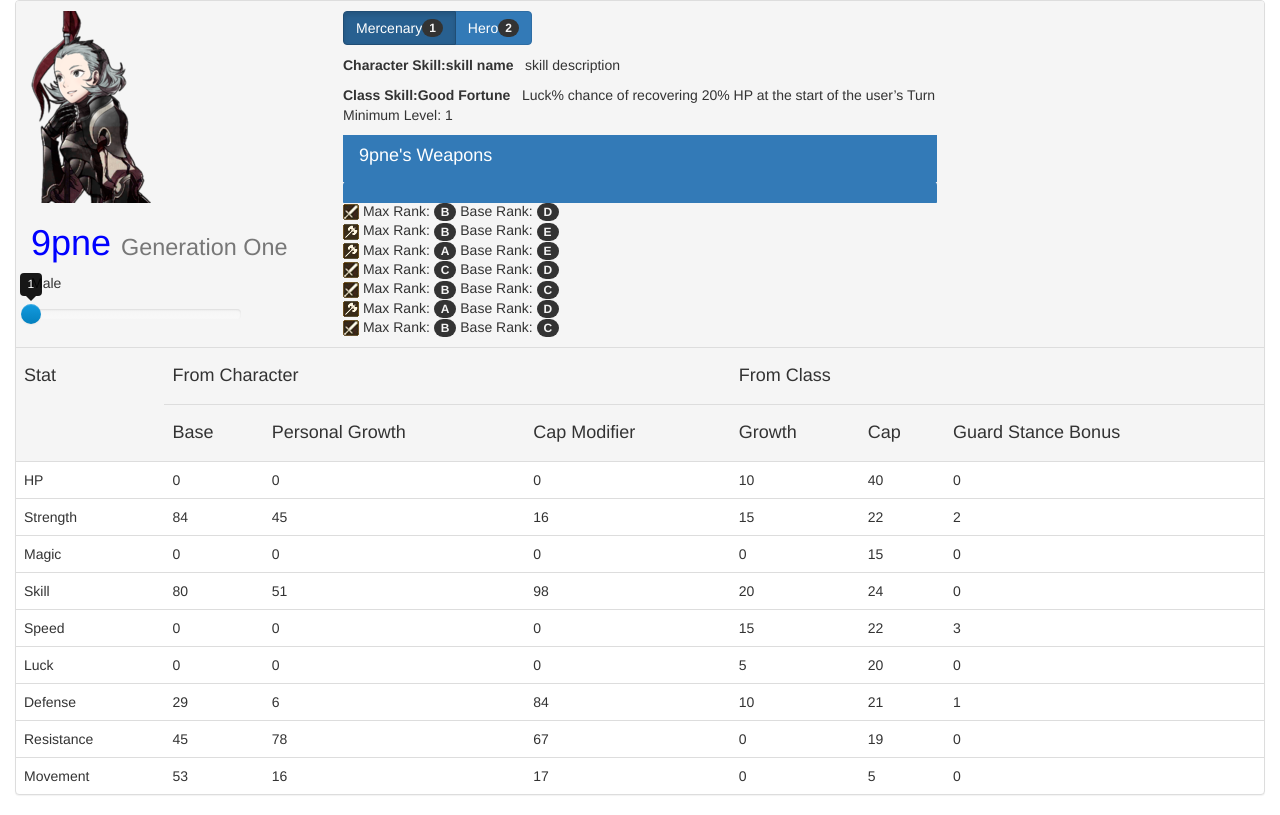
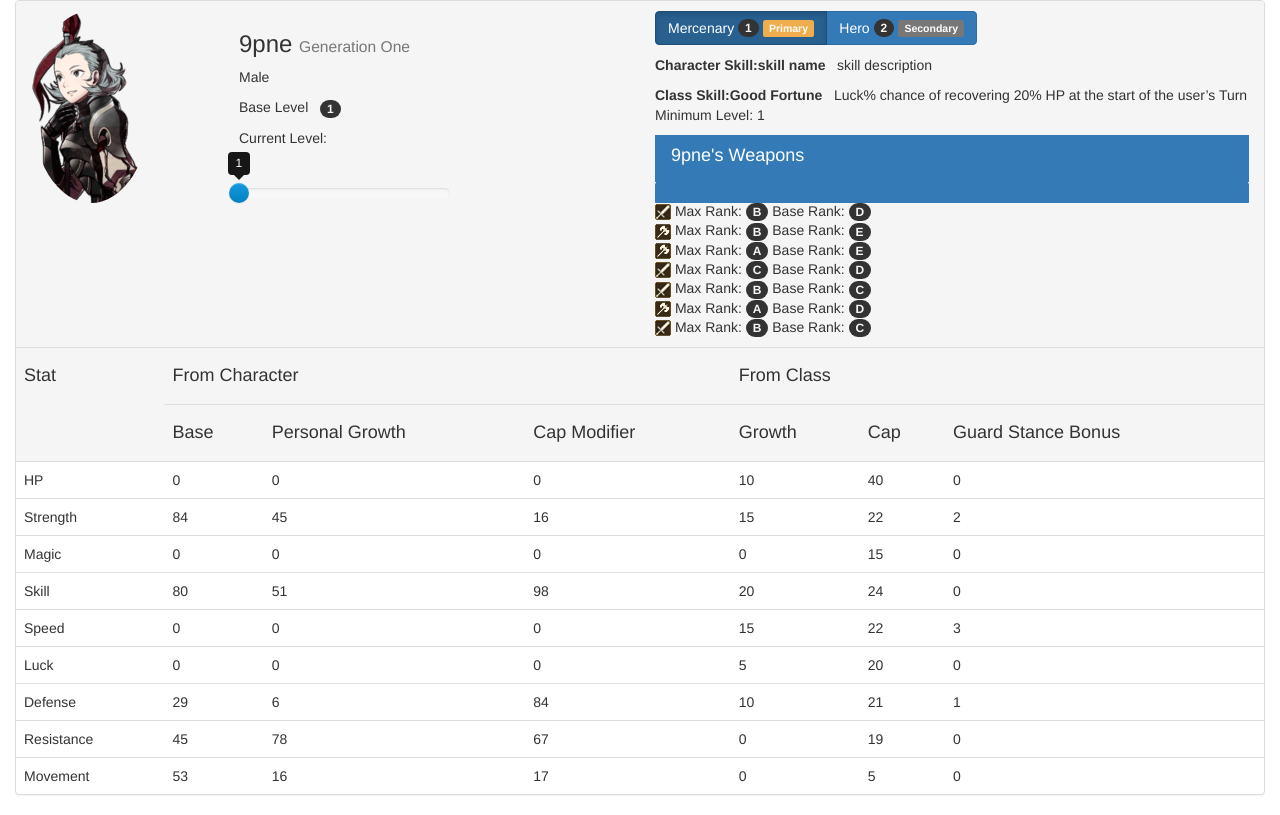
Before and after one commit to Electrode6/fecharsproj, a Django app: page /pyfeck/character/1/1/1/ in a window 1280 px wide. Run offline with Django 3.2, Linux system fonts and the light colour scheme; data comes from the database, SQL or seed files in the repository; some libraries are stand-ins or nearby versions.

Commit message:
somehow working very buggy but good for the moment

```diff
--- a/pyfeck/static/pyfeck/css/style.css
+++ b/pyfeck/static/pyfeck/css/style.css
@@ -1 +1,3 @@
-h1 {color: #0000ff}
+.deep-space{
+    padding-bottom: 24px;
+}
--- a/pyfeck/static/pyfeck/js/character.js
+++ b/pyfeck/static/pyfeck/js/character.js
@@ -1,10 +1,6 @@
 /**
  * Created by octo on 23-May-16.
  */
-
-$(document).on('change', 'input:radio[id^="op_"]', function (event) {
-    window.location.replace(event.target.value);
-})
 
 $(document).ready(function (){
     $("#ex8").slider({
@@ -12,5 +8,3 @@ $(document).ready(function (){
     });
 
 });
-
-// var slider = new Slider(document.getElementById('ex8'));
--- /dev/null
+++ b/pyfeck/static/pyfeck/js/pyfeck.js
@@ -0,0 +1,27 @@
+/**
+ * Created by octo on 25-May-16.
+ */
+
+function isInModal(curElement,modalId){
+    do{
+        curElement=curElement.parentElement;
+        if(curElement==null)
+            return false;
+        if(curElement.id==modalId) {
+            return true;
+        }
+    } while(curElement!=null)
+    return false;
+}
+
+function navigateToUrl(characterUrl, currentElement, parentModalId){
+        if(!isInModal(currentElement,parentModalId)) {
+        window.location.replace(characterUrl);
+    }
+    else{
+        id="#"+parentModalId;
+        $.get( characterUrl, function( data ) {
+            $( id ).html( data );
+        });
+    }
+}
--- a/pyfeck/templates/pyfeck/base.html
+++ b/pyfeck/templates/pyfeck/base.html
@@ -8,6 +8,7 @@
     <script src="{% static 'jquery/modernizr-2.8.3-respond-1.4.2.min.js' %}"></script>
     <script src="{% static 'jquery/jquery-1.11.2.min.js' %}"></script>
     <script src="{% static 'bootstrap-3.3.6-dist/js/bootstrap.min.js'%}"></script>
+    <script src="{% static 'pyfeck/js/pyfeck.js'%}"></script>
     <title>{% block head_title %}{% endblock %}</title>
     {% block page_specific %} {% endblock %}
 </head>
--- a/pyfeck/templates/pyfeck/character.html
+++ b/pyfeck/templates/pyfeck/character.html
@@ -14,31 +14,35 @@
 <div class="panel panel-default">
 <div class="panel-heading">
     <div class="row">
-        <div class="col-md-3">
-<img src="{{character_image_static_path}}{{character.image_static}}" class="img-responsive" alt="{{character.name}}"/>
-<h1>{{ character.name}} <small>{{character.get_generation_display}}</small></h1>
-<p>{{character.gender.name}}</p>
+        <div class="col-md-2">
+            <img src="{{character_image_static_path}}{{character.image_static}}" class="img-responsive img-circle" alt="{{character.name}}"/>
+        </div>
+        <div class="col-md-4">
+            <h3>{{ character.name}} <small>{{character.get_generation_display}}</small></h3>
+            <p>{{character.gender.name}}</p>
+            <p>{% get_verbose_field_name character 'baseLevel' %} &nbsp; <span class="badge badge-default">{{ character.baseLevel }}</span></p>
+            <p  class="deep-space">Current Level:</p>
             <p><input id="ex8" data-slider-id='ex1Slider' type="text" data-slider-min="{{ character.baseLevel }}" data-slider-max="{{ character.maxLevel }}" data-slider-step="1" data-slider-value="{{ selectedLevel }}"/></p>
-            </div>
+        </div>
         <div class="col-md-6">
 <div class="btn-group" data-toggle="buttons">
       {% ifequal character.primaryClass.id selectedClassId %}
         <label class="btn btn-primary active" id="primaryClass_l">
-            <input type="radio" name="options" id="op_primaryClass" autocomplete="off" value="{% url 'pyfeck:character' character.id character.primaryClass.id selectedLevel%}" checked>
+            <input type="radio" name="options" id="op_Class_primary" autocomplete="off" value="{{ character.primaryClass.id }}" checked>
       {% else %}
         <label class="btn btn-primary"  id="primaryClass_l">
-      <input type="radio" name="options" id="op_primaryClass" autocomplete="off"  value="{% url 'pyfeck:character' character.id character.primaryClass.id selectedLevel%}">
+      <input type="radio" name="options" id="op_Class_primary" autocomplete="off"  value="{{ character.primaryClass.id }}">
       {% endifequal %}
-          {{character.primaryClass.category.name}}<span class="badge">1</span>
+          {{character.primaryClass.category.name}}&nbsp;<span class="badge badge-default">{{ character.primaryClass.tier }}</span>&nbsp;<span class="label label-warning">Primary</span>
         </label>
       {% ifequal character.secondaryClass.id selectedClassId %}
         <label class="btn btn-primary active"  id="secondaryClass_l">
-        <input type="radio" name="options" id="op_secondaryClass" autocomplete="off"  value="{% url 'pyfeck:character' character.id character.secondaryClass.id selectedLevel%}" checked>
+        <input type="radio" name="options" id="op_Class_secondary" autocomplete="off"  value="{{ character.secondaryClass.id }}" checked>
       {% else %}
         <label class="btn btn-primary" id="secondaryClass_l">
-        <input type="radio" name="options" id="op_secondaryClass" autocomplete="off" value="{% url 'pyfeck:character' character.id character.secondaryClass.id selectedLevel%}">
+        <input type="radio" name="options" id="op_Class_secondary" autocomplete="off" value="{{ character.secondaryClass.id }}">
       {% endifequal %}
-      {{character.secondaryClass.category.name}}<span class="badge">2</span>
+      {{character.secondaryClass.category.name}}&nbsp;<span class="badge badge-default">{{ character.secondaryClass.tier }}</span>&nbsp;<span class="label label-default">Secondary</span>
     </label>
 </div>
 </p>
@@ -114,9 +118,20 @@
 <script type="application/javascript">
 
 $(document).on('slideStop','#ex8', function(evtStop){
-    characterUrl="{% url 'pyfeck:character' character.id character.primaryClass.id 9999%}";
-    window.location.replace(characterUrl.replace("9999",evtStop.value));
+    characterUrl="{% url 'pyfeck:character' character.id character.primaryClass.id 9999%}".replace("9999",evtStop.value);
+    navigateToUrl(characterUrl, evtStop.target,"myModalBody");
+})
 
+$(document).on('click','#secondaryClass_l', function(event){
+    characterUrl="{% url 'pyfeck:character' character.id 9999 selectedLevel%}".replace("9999",$("#op_Class_secondary").val());
+    navigateToUrl(characterUrl, window.document.getElementById("op_Class_secondary"),"myModalBody");
 })
+
+$(document).on('click','#primaryClass_l', function(event){
+
+    characterUrl="{% url 'pyfeck:character' character.id 9999 selectedLevel%}".replace("9999",$("#op_Class_primary").val());
+    navigateToUrl(characterUrl, window.document.getElementById("op_Class_primary"),"myModalBody");
+})
+
 </script>
 {% endblock %}
```
Also changed, not shown: pyfeck/templates/pyfeck/index.html (+32 -2 lines).
